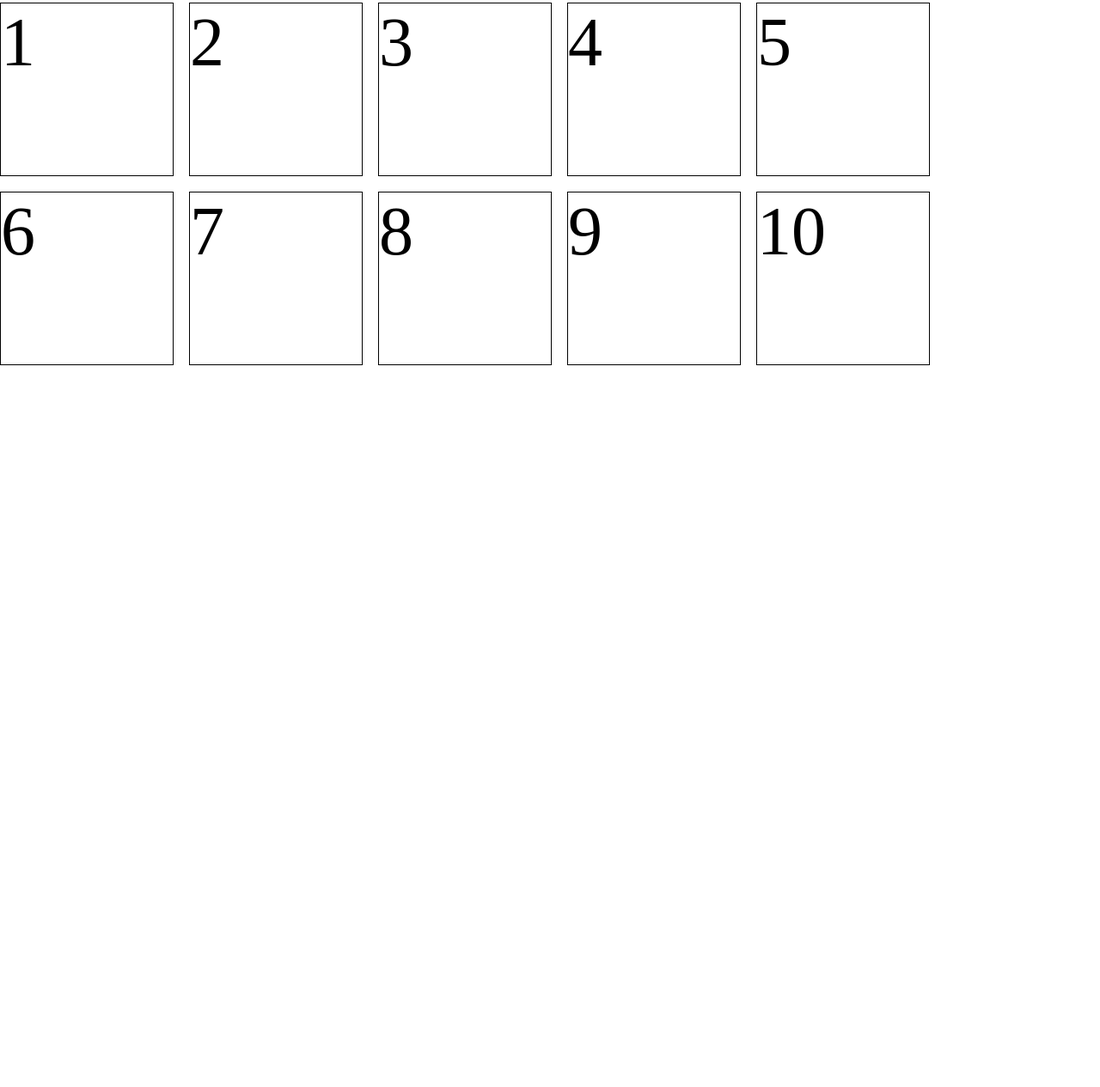
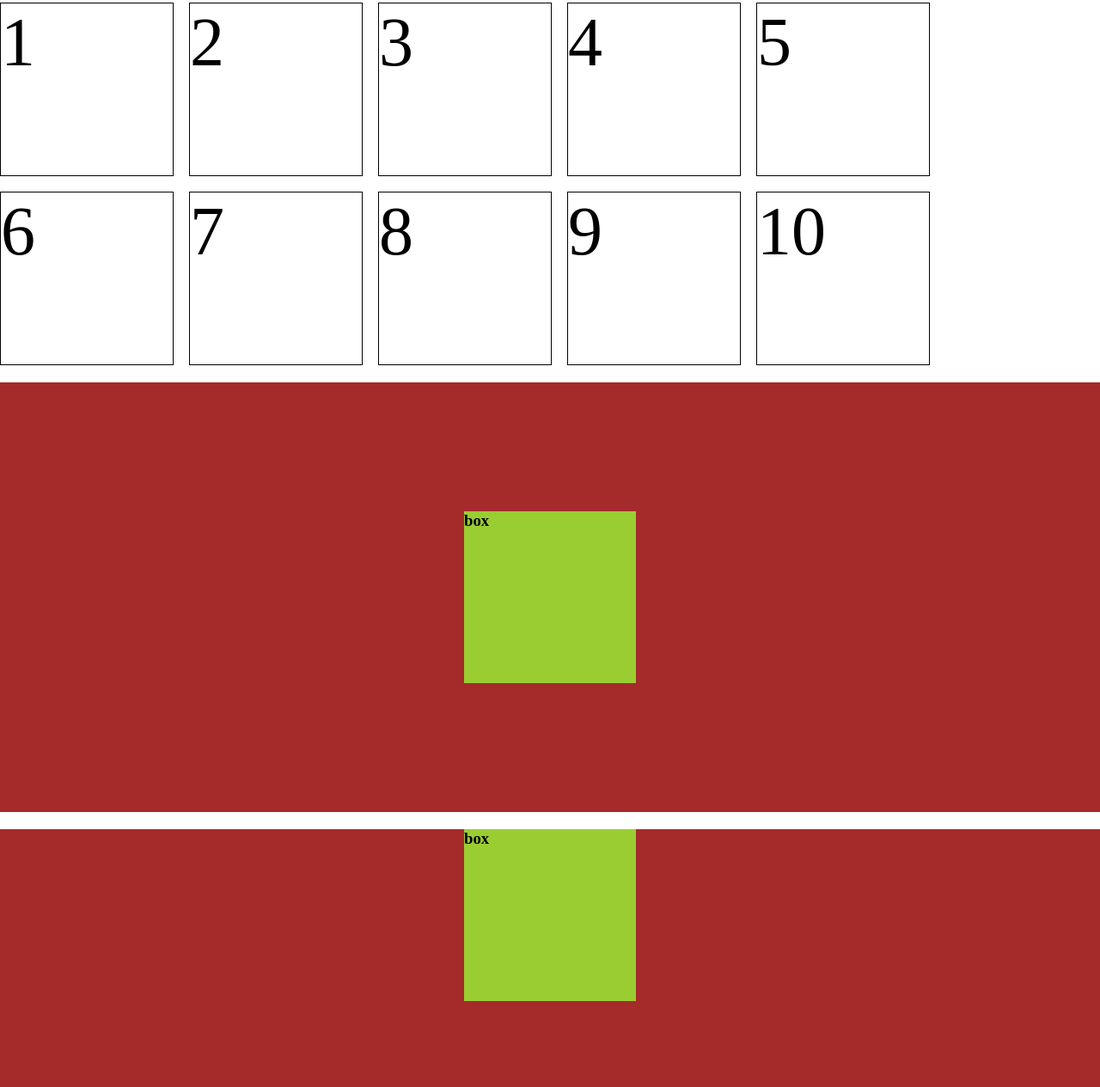
Before and after one commit to for-sifad/CSS, a plain HTML site: page index.html in a window 1280 px wide. Shown: the part 3668-4933 px from the top of the page at 86% size. Before the commit the page ends 4093 px from the top, so only its background shows below. Drawn offline with Linux system fonts and the light colour scheme.

Commit message:
learned about how centering any element to horizontally and vertically.

```diff
--- a/index.html
+++ b/index.html
@@ -219,6 +219,18 @@
             <div>10</div>
         </div>
     </section>
+
+    <section class="box-container">
+        <h3>
+            box
+        </h3>
+    </section>
+
+    <section class="box2-container">
+        <h3>
+            box
+        </h3>
+    </section>
 </body>
 
 </html>
--- a/style.css
+++ b/style.css
@@ -64,3 +64,30 @@
     height: 200px;
     border: 1px solid black;
 }
+
+.box-container{
+    margin: 20px 0;
+    display: flex;
+    align-items: center;
+    justify-content: center;
+    height: 500px;
+    background-color: brown;
+}
+
+.box2-container{
+    height: 300px;
+    background-color: brown;
+}
+
+.box-container h3{
+    width: 200px;
+    height: 200px;
+    background-color: yellowgreen;
+}
+
+.box2-container h3{
+    width: 200px;
+    height: 200px;
+    background-color: yellowgreen;
+    margin: 0 auto;
+}
```
